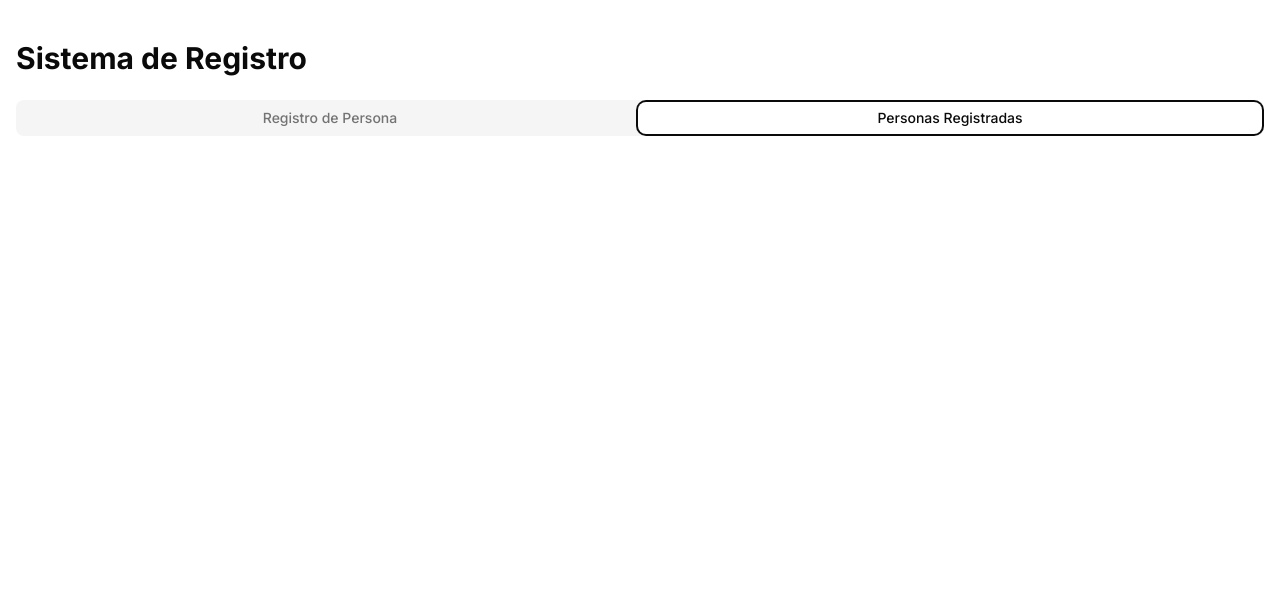
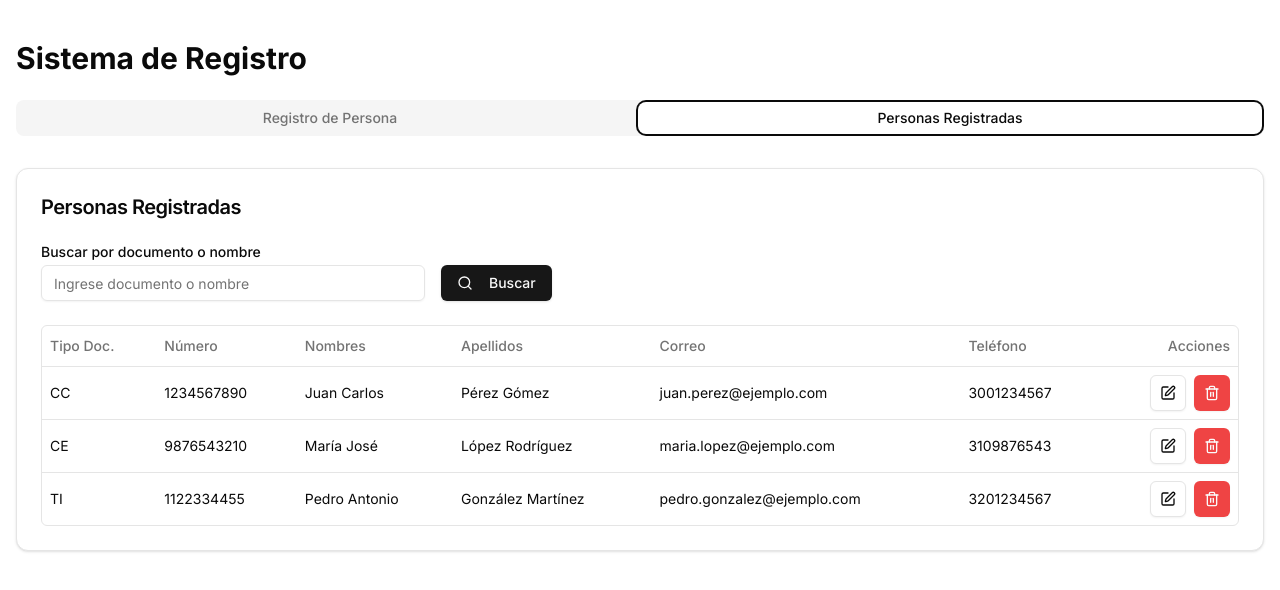
Before and after one commit to carlosbarreraacuna/users-front, a Next.js app: page / in a window 1280 px wide. Both pictures are taken after a click on the tab "Personas Registradas". Shown: the top 590 px of the page. Built offline with nearby package versions, Linux system fonts and the light colour scheme.

Commit message:
Tabla de informacion de usuarios

```diff
--- /dev/null
+++ b/app/componentes/tabla-personas.tsx
@@ -0,0 +1,142 @@
+"use client"
+
+import { useState } from "react"
+import { Table, TableBody, TableCell, TableHead, TableHeader, TableRow } from "@/components/ui/table"
+import { Button } from "@/components/ui/button"
+import { Card, CardContent, CardHeader, CardTitle } from "@/components/ui/card"
+import { Input } from "@/components/ui/input"
+import { Label } from "@/components/ui/label"
+import { Edit, Trash2, Search } from "lucide-react"
+
+// Datos de ejemplo
+const personasIniciales = [
+  {
+    id: 1,
+    tipoDocumento: "CC",
+    numeroDocumento: "1234567890",
+    nombres: "Juan Carlos",
+    apellidos: "Pérez Gómez",
+    fechaNacimiento: "1990-05-15",
+    genero: "M",
+    correo: "juan.perez@ejemplo.com",
+    telefono: "3001234567",
+  },
+  {
+    id: 2,
+    tipoDocumento: "CE",
+    numeroDocumento: "9876543210",
+    nombres: "María José",
+    apellidos: "López Rodríguez",
+    fechaNacimiento: "1985-10-20",
+    genero: "F",
+    correo: "maria.lopez@ejemplo.com",
+    telefono: "3109876543",
+  },
+  {
+    id: 3,
+    tipoDocumento: "TI",
+    numeroDocumento: "1122334455",
+    nombres: "Pedro Antonio",
+    apellidos: "González Martínez",
+    fechaNacimiento: "2000-03-25",
+    genero: "M",
+    correo: "pedro.gonzalez@ejemplo.com",
+    telefono: "3201234567",
+  },
+]
+
+export default function TablaPersonas() {
+  const [personas, setPersonas] = useState(personasIniciales)
+  const [busqueda, setBusqueda] = useState("")
+
+  const handleBuscar = () => {
+    if (busqueda.trim() === "") {
+      setPersonas(personasIniciales)
+      return
+    }
+
+    const resultados = personasIniciales.filter(
+      (persona) =>
+        persona.numeroDocumento.includes(busqueda) ||
+        persona.nombres.toLowerCase().includes(busqueda.toLowerCase()) ||
+        persona.apellidos.toLowerCase().includes(busqueda.toLowerCase()),
+    )
+
+    setPersonas(resultados)
+  }
+
+  const eliminarPersona = (id: number) => {
+    setPersonas(personas.filter((p) => p.id !== id))
+  }
+
+  return (
+    <Card className="w-full">
+      <CardHeader>
+        <CardTitle className="text-xl">Personas Registradas</CardTitle>
+      </CardHeader>
+      <CardContent>
+        <div className="flex items-end gap-4 mb-6">
+          <div className="grid w-full max-w-sm items-center gap-1.5">
+            <Label htmlFor="busqueda">Buscar por documento o nombre</Label>
+            <Input
+              id="busqueda"
+              value={busqueda}
+              onChange={(e) => setBusqueda(e.target.value)}
+              placeholder="Ingrese documento o nombre"
+            />
+          </div>
+          <Button onClick={handleBuscar}>
+            <Search className="mr-2 h-4 w-4" />
+            Buscar
+          </Button>
+        </div>
+
+        <div className="rounded-md border">
+          <Table>
+            <TableHeader>
+              <TableRow>
+                <TableHead>Tipo Doc.</TableHead>
+                <TableHead>Número</TableHead>
+                <TableHead>Nombres</TableHead>
+                <TableHead>Apellidos</TableHead>
+                <TableHead>Correo</TableHead>
+                <TableHead>Teléfono</TableHead>
+                <TableHead className="text-right">Acciones</TableHead>
+              </TableRow>
+            </TableHeader>
+            <TableBody>
+              {personas.length > 0 ? (
+                personas.map((persona) => (
+                  <TableRow key={persona.id}>
+                    <TableCell>{persona.tipoDocumento}</TableCell>
+                    <TableCell>{persona.numeroDocumento}</TableCell>
+                    <TableCell>{persona.nombres}</TableCell>
+                    <TableCell>{persona.apellidos}</TableCell>
+                    <TableCell>{persona.correo}</TableCell>
+                    <TableCell>{persona.telefono}</TableCell>
+                    <TableCell className="text-right">
+                      <div className="flex justify-end gap-2">
+                        <Button variant="outline" size="icon">
+                          <Edit className="h-4 w-4" />
+                        </Button>
+                        <Button variant="destructive" size="icon" onClick={() => eliminarPersona(persona.id)}>
+                          <Trash2 className="h-4 w-4" />
+                        </Button>
+                      </div>
+                    </TableCell>
+                  </TableRow>
+                ))
+              ) : (
+                <TableRow>
+                  <TableCell colSpan={7} className="text-center py-4">
+                    No se encontraron resultados
+                  </TableCell>
+                </TableRow>
+              )}
+            </TableBody>
+          </Table>
+        </div>
+      </CardContent>
+    </Card>
+  )
+}
--- a/app/page.tsx
+++ b/app/page.tsx
@@ -1,5 +1,6 @@
 import { Tabs, TabsContent, TabsList, TabsTrigger } from "@/components/ui/tabs";
 import RegistroPersona from "@/app/componentes/registro-persona"
+import TablaPersonas from "@/app/componentes/tabla-personas"
 
 export default function Home() {
   return (
@@ -15,6 +16,10 @@ export default function Home() {
         <TabsContent value="registro">
           <RegistroPersona />
         </TabsContent>
+
+        <TabsContent value="tabla">
+          <TablaPersonas />
+        </TabsContent>
       </Tabs>
     </main>
   )
--- /dev/null
+++ b/components/ui/table.tsx
@@ -0,0 +1,120 @@
+import * as React from "react"
+
+import { cn } from "@/lib/utils"
+
+const Table = React.forwardRef<
+  HTMLTableElement,
+  React.HTMLAttributes<HTMLTableElement>
+>(({ className, ...props }, ref) => (
+  <div className="relative w-full overflow-auto">
+    <table
+      ref={ref}
+      className={cn("w-full caption-bottom text-sm", className)}
+      {...props}
+    />
+  </div>
+))
+Table.displayName = "Table"
+
+const TableHeader = React.forwardRef<
+  HTMLTableSectionElement,
+  React.HTMLAttributes<HTMLTableSectionElement>
+>(({ className, ...props }, ref) => (
+  <thead ref={ref} className={cn("[&_tr]:border-b", className)} {...props} />
+))
+TableHeader.displayName = "TableHeader"
+
+const TableBody = React.forwardRef<
+  HTMLTableSectionElement,
+  React.HTMLAttributes<HTMLTableSectionElement>
+>(({ className, ...props }, ref) => (
+  <tbody
+    ref={ref}
+    className={cn("[&_tr:last-child]:border-0", className)}
+    {...props}
+  />
+))
+TableBody.displayName = "TableBody"
+
+const TableFooter = React.forwardRef<
+  HTMLTableSectionElement,
+  React.HTMLAttributes<HTMLTableSectionElement>
+>(({ className, ...props }, ref) => (
+  <tfoot
+    ref={ref}
+    className={cn(
+      "border-t bg-muted/50 font-medium [&>tr]:last:border-b-0",
+      className
+    )}
+    {...props}
+  />
+))
+TableFooter.displayName = "TableFooter"
+
+const TableRow = React.forwardRef<
+  HTMLTableRowElement,
+  React.HTMLAttributes<HTMLTableRowElement>
+>(({ className, ...props }, ref) => (
+  <tr
+    ref={ref}
+    className={cn(
+      "border-b transition-colors hover:bg-muted/50 data-[state=selected]:bg-muted",
+      className
+    )}
+    {...props}
+  />
+))
+TableRow.displayName = "TableRow"
+
+const TableHead = React.forwardRef<
+  HTMLTableCellElement,
+  React.ThHTMLAttributes<HTMLTableCellElement>
+>(({ className, ...props }, ref) => (
+  <th
+    ref={ref}
+    className={cn(
+      "h-10 px-2 text-left align-middle font-medium text-muted-foreground [&:has([role=checkbox])]:pr-0 [&>[role=checkbox]]:translate-y-[2px]",
+      className
+    )}
+    {...props}
+  />
+))
+TableHead.displayName = "TableHead"
+
+const TableCell = React.forwardRef<
+  HTMLTableCellElement,
+  React.TdHTMLAttributes<HTMLTableCellElement>
+>(({ className, ...props }, ref) => (
+  <td
+    ref={ref}
+    className={cn(
+      "p-2 align-middle [&:has([role=checkbox])]:pr-0 [&>[role=checkbox]]:translate-y-[2px]",
+      className
+    )}
+    {...props}
+  />
+))
+TableCell.displayName = "TableCell"
+
+const TableCaption = React.forwardRef<
+  HTMLTableCaptionElement,
+  React.HTMLAttributes<HTMLTableCaptionElement>
+>(({ className, ...props }, ref) => (
+  <caption
+    ref={ref}
+    className={cn("mt-4 text-sm text-muted-foreground", className)}
+    {...props}
+  />
+))
+TableCaption.displayName = "TableCaption"
+
+export {
+  Table,
+  TableHeader,
+  TableBody,
+  TableFooter,
+  TableHead,
+  TableRow,
+  TableCell,
+  TableCaption,
+}
```
